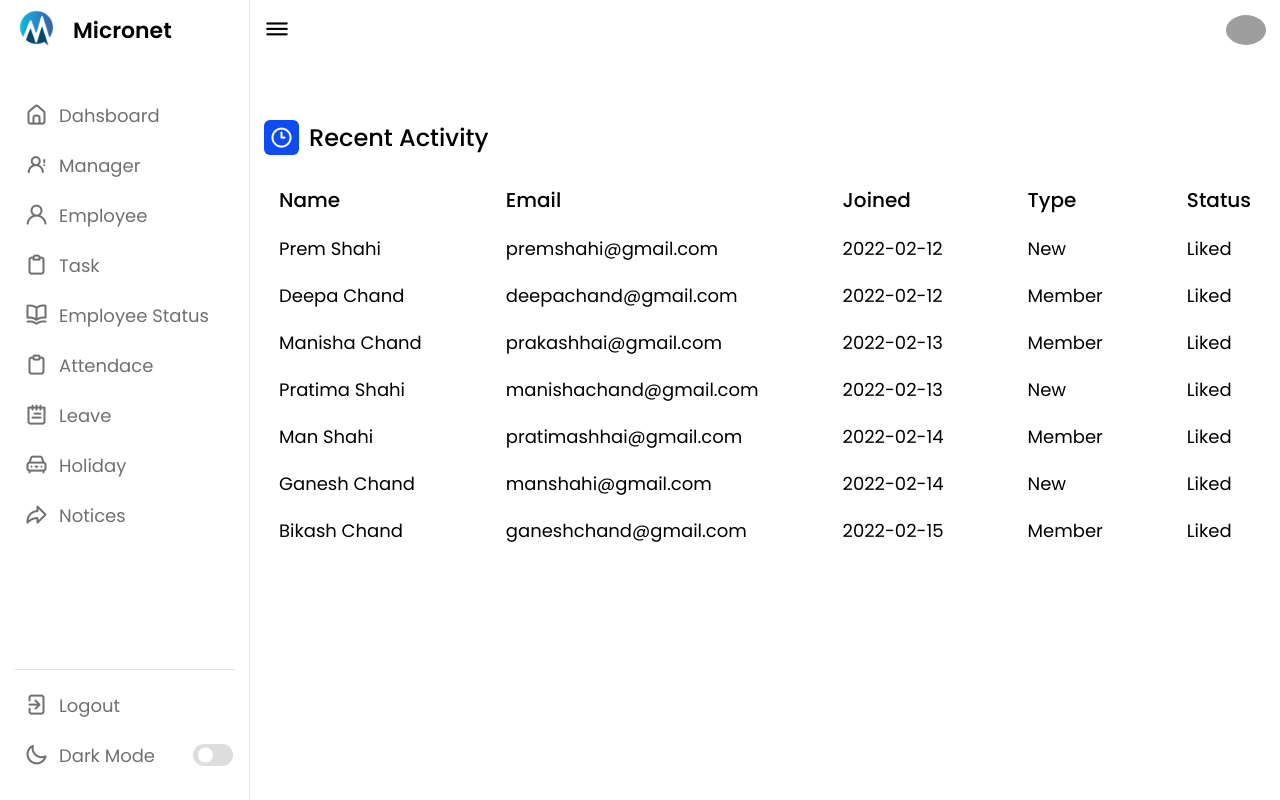
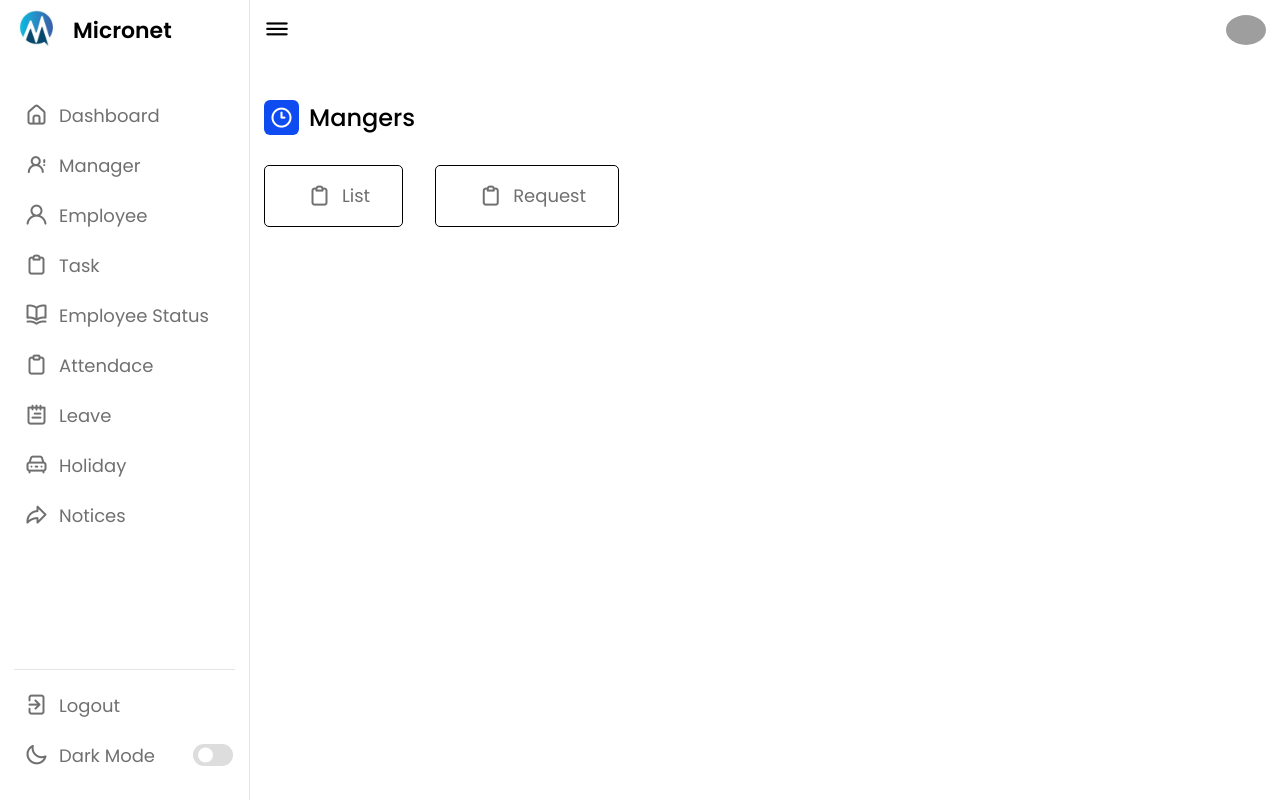
Before and after one commit to sahil22sharma/EMS, a Django app: page /adminDash/manager in a window 1280 px wide. Run offline with Django 5.2, Linux system fonts and the light colour scheme; grey boxes are pictures that could not be loaded.

Commit message:
manager list

```diff
--- a/Employee_Managment_System/EMS/static/admincss/base.css
+++ b/Employee_Managment_System/EMS/static/admincss/base.css
@@ -18,6 +18,7 @@
     --box1-color: #4DA3FF;
     --box2-color: #FFE6AC;
     --box3-color: #E7D1FC;
+    --box4-color: #edfcd1;
     --title-icon-color: #fff;
 
     /* ====== Transition ====== */
@@ -272,7 +273,7 @@ nav.close ~ .dashboard .top{
     border-radius: 50%;
 }
 .dashboard .dash-content{
-    padding-top: 50px;
+    padding-top: 30px;
 }
 .dash-content .title{
     display: flex;
@@ -308,7 +309,7 @@ nav.close ~ .dashboard .top{
     flex-direction: column;
     align-items: center;
     border-radius: 12px;
-    width: calc(100% / 3 - 15px);
+    width: calc(100% / 4 - 15px);
     padding: 15px 20px;
     background-color: var(--box1-color);
     transition: var(--tran-05);
@@ -333,6 +334,9 @@ nav.close ~ .dashboard .top{
 }
 .boxes .box.box3{
     background-color: var(--box3-color);
+}
+.boxes .box.box4{
+    background-color: var(--box4-color);
 }
 .dash-content .activity .activity-data{
     display: flex;
@@ -360,6 +364,32 @@ nav.close ~ .dashboard .top{
     white-space: nowrap;
     color: var(--text-color);
 }
+
+
+.hnav-links{
+    display: flex;
+    flex-wrap: wrap;
+    /* border: 1px solid red; */
+    gap: 2rem;
+    margin: 1rem 0;
+    width: 30rem;
+}
+
+.hnav-links li{
+    border: 1px solid black;
+    border-radius: 5px;
+    padding: .3rem 2rem;
+}
+.hnav-links li:hover{
+    background-color:rgb(0, 0, 0);
+    color: white;
+}
+.hnav-links li:hover .link-name,.hnav-links li:hover i{
+    color: white;
+}
+
+
+
 
 @media (max-width: 1000px) {
     nav{
@@ -416,7 +446,7 @@ nav.close ~ .dashboard .top{
         width: 100% ;
     }
 }
-@media (max-width: 400px) {
+@media (max-width: 480px) {
     nav{
         width: 0px;
     }
@@ -455,4 +485,19 @@ nav.close ~ .dashboard .top{
         left: 0;
         width: 100%;
     }
+
+
+    .hnav-links {
+        width: 80vw;
+        margin: auto;
+        display: flex;
+        flex-direction: column;
+        justify-content: center;
+        align-items: center;
+    }
+    .hnav-links li {
+        width: 12rem;
+        margin: auto;
+    }
+
 }
--- a/Employee_Managment_System/EMS/templates/EMSadmin/base.html
+++ b/Employee_Managment_System/EMS/templates/EMSadmin/base.html
@@ -33,9 +33,9 @@
             <ul class="nav-links">
                 <li><a href="{% url 'adminDash' %}">
                         <i class="uil uil-estate"></i>
-                        <span class="link-name">Dahsboard</span>
+                        <span class="link-name">Dashboard</span>
                     </a></li>
-                <li><a href="{% url 'managerRequest' %}">
+                <li><a href="{% url 'managerlist' %}">
                         <i class="uil uil-user-exclamation"></i>
                         <span class="link-name">Manager</span>
                     </a></li>
--- a/Employee_Managment_System/EMS/templates/EMSadmin/indexDash.html
+++ b/Employee_Managment_System/EMS/templates/EMSadmin/indexDash.html
@@ -24,6 +24,11 @@
                 <span class="text">Total Share</span>
                 <span class="number">10,120</span>
             </div>
+            <div class="box box4">
+                <i class="uil uil-share"></i>
+                <span class="text">Total Share</span>
+                <span class="number">10,120</span>
+            </div>
         </div>
     </div>
 
--- a/Employee_Managment_System/EMS/templates/EMSadmin/managerlist.html
+++ b/Employee_Managment_System/EMS/templates/EMSadmin/managerlist.html
@@ -6,61 +6,28 @@
     <div class="activity">
         <div class="title">
             <i class="uil uil-clock-three"></i>
-            <span class="text">Recent Activity</span>
+            <span class="text">Mangers</span>
+        </div>
+        <div class="menu-items">
+            <ul class="hnav-links">
+                <li>
+                    <a href="{% url 'managerlist' %}">
+                        <!-- <i class="uil uil-chart"></i> -->
+                        <i class="uil uil-clipboard"></i>
+                        <span class="link-name">List</span>
+                    </a>
+                </li>
+                <li>
+                    <a href="#">
+                        <!-- <i class="uil uil-chart"></i> -->
+                        <i class="uil uil-clipboard"></i>
+                        <span class="link-name">Request</span>
+                    </a>
+                </li>
+            </ul>
         </div>
 
-        <div class="activity-data">
-            <div class="data names">
-                <span class="data-title">Name</span>
-                <span class="data-list">Prem Shahi</span>
-                <span class="data-list">Deepa Chand</span>
-                <span class="data-list">Manisha Chand</span>
-                <span class="data-list">Pratima Shahi</span>
-                <span class="data-list">Man Shahi</span>
-                <span class="data-list">Ganesh Chand</span>
-                <span class="data-list">Bikash Chand</span>
-            </div>
-            <div class="data email">
-                <span class="data-title">Email</span>
-                <span class="data-list">premshahi@gmail.com</span>
-                <span class="data-list">deepachand@gmail.com</span>
-                <span class="data-list">prakashhai@gmail.com</span>
-                <span class="data-list">manishachand@gmail.com</span>
-                <span class="data-list">pratimashhai@gmail.com</span>
-                <span class="data-list">manshahi@gmail.com</span>
-                <span class="data-list">ganeshchand@gmail.com</span>
-            </div>
-            <div class="data joined">
-                <span class="data-title">Joined</span>
-                <span class="data-list">2022-02-12</span>
-                <span class="data-list">2022-02-12</span>
-                <span class="data-list">2022-02-13</span>
-                <span class="data-list">2022-02-13</span>
-                <span class="data-list">2022-02-14</span>
-                <span class="data-list">2022-02-14</span>
-                <span class="data-list">2022-02-15</span>
-            </div>
-            <div class="data type">
-                <span class="data-title">Type</span>
-                <span class="data-list">New</span>
-                <span class="data-list">Member</span>
-                <span class="data-list">Member</span>
-                <span class="data-list">New</span>
-                <span class="data-list">Member</span>
-                <span class="data-list">New</span>
-                <span class="data-list">Member</span>
-            </div>
-            <div class="data status">
-                <span class="data-title">Status</span>
-                <span class="data-list">Liked</span>
-                <span class="data-list">Liked</span>
-                <span class="data-list">Liked</span>
-                <span class="data-list">Liked</span>
-                <span class="data-list">Liked</span>
-                <span class="data-list">Liked</span>
-                <span class="data-list">Liked</span>
-            </div>
-        </div>
+       {% block manager %} {% endblock %}
     </div>
 </div>
 
--- a/Employee_Managment_System/EMS/urls.py
+++ b/Employee_Managment_System/EMS/urls.py
@@ -25,4 +25,11 @@ urlpatterns = [
     path('testlogin/',views.testlogin,name='testlogin'),
     path('testloginEmployee/',views.testloginEmployee,name='testloginEmployee'),
     path('testloginManager/',views.testloginManager,name='testloginManager'),
+
+
+
+
+
+ path('adminDash/managerlist', views.managerlist,name='managerlist'),
+
 ]
--- a/Employee_Managment_System/EMS/views.py
+++ b/Employee_Managment_System/EMS/views.py
@@ -606,3 +606,7 @@ def saveUserProfile(request):
         return render(request, "employeeDashboard/userProfile.html")
     else:
         return HttpResponse("Record Not Updated")
+
+
+def managerlist(request):
+    return render(request, "EMSadmin/managerlist_List.html")
```
Also changed, not shown: Employee_Managment_System/EMS/templates/EMSadmin/managerlist_List.html (added, +60 -0 lines).
